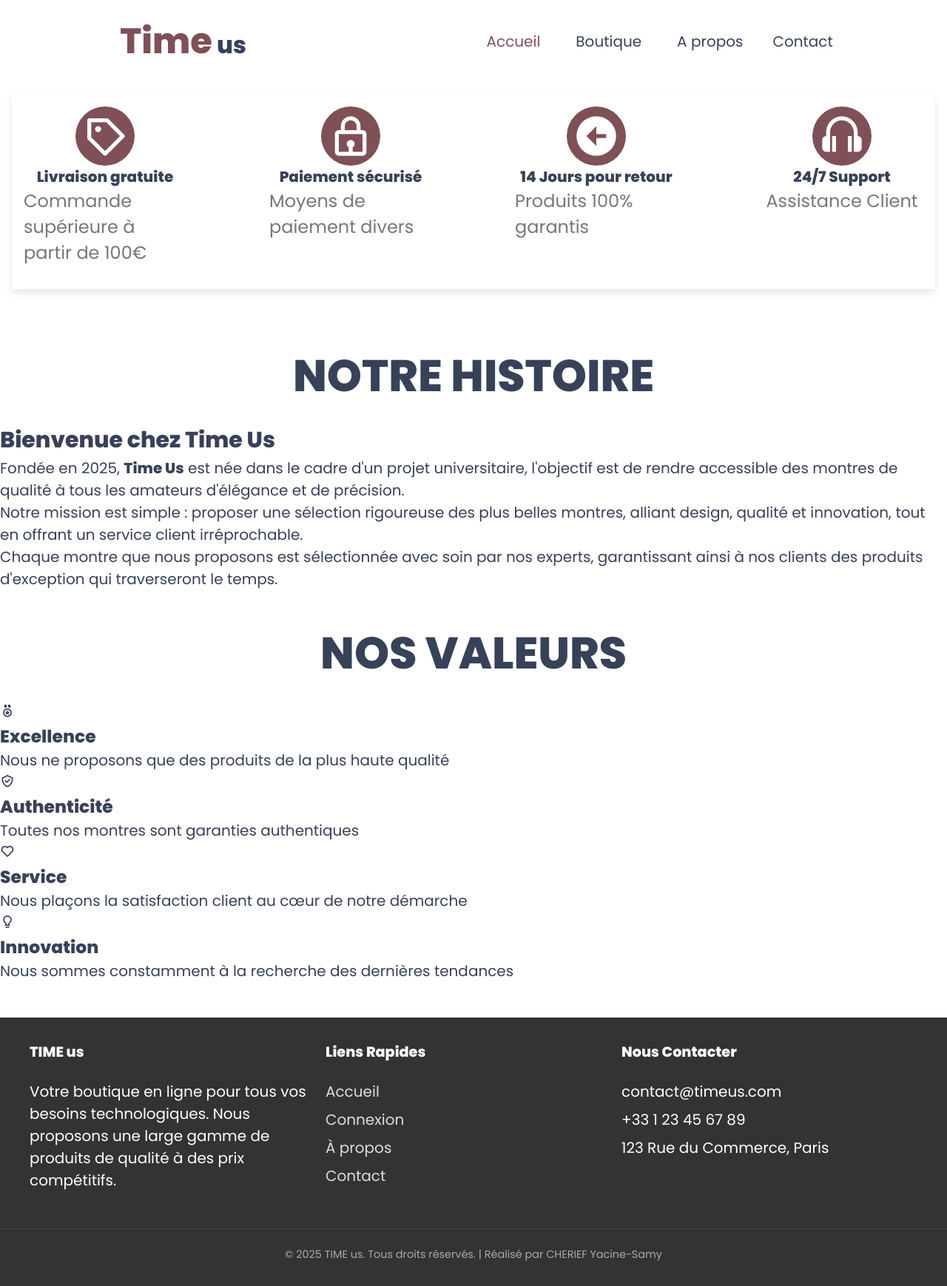
After one commit to samy-che/Projet_Web, a PHP site: page /apropos.php in a window 1280 px wide. The commit adds this page. Shown: the whole page at 74% size. Run offline with PHP 8.4, Linux system fonts and the light colour scheme.

Commit message:
création de la page "a propos"

```diff
--- /dev/null
+++ b/apropos.php
@@ -0,0 +1,165 @@
+<!DOCTYPE html>
+<html lang="fr">
+
+<head>
+    <meta charset="UTF-8" />
+    <meta name="viewport" content="width=device-width, initial-scale=1" />
+    <link rel="stylesheet" type="text/css" href="styles/style.css">
+    <link href='https://unpkg.com/boxicons@2.1.4/css/boxicons.min.css' rel='stylesheet'>
+    <link rel="icon" href="img/logo.png" type="image/x-icon">
+    <title>A propos</title>
+</head>
+
+<body>
+
+    <header class="header">
+        <nav class="nav container">
+            <div class="navigation d-flex">
+                <div class="logo">
+                    <a href="acceuil.php"><span>Time</span> us</a>
+                </div>
+                <div class="menu">
+                    <ul class="nav-list d-flex">
+                        <li class="nav-item">
+                            <a href="acceuil.php" class="nav-link">Accueil</a>
+                        </li>
+                        <li class="nav-item">
+                            <a href="acceuil.php#products" class="nav-link">Boutique</a>
+                        </li>
+                        <li class="nav-item">
+                            <a href="#" class="nav-link">A propos</a>
+                        </li>
+                        <li class="nav-item">
+                            <a href="contact.php" target="_BLANK" class="nav-link">Contact</a>
+                        </li>
+                    </ul>
+                </div>
+            </div>
+        </nav>
+    </header>
+
+    <section class="section service">
+        <div class="service-center container">
+            <div class="service">
+                <span class="icon">
+                    <div><i class='bx bx-purchase-tag'></i></div>
+                </span>
+                <h4>Livraison gratuite</h4>
+                <span class="text">Commande supérieure à partir de 100€</span>
+            </div>
+
+            <div class="service">
+                <span class="icon">
+                    <div><i class='bx bx-lock'></i></div>
+                </span>
+                <h4>Paiement sécurisé</h4>
+                <span class="text">Moyens de paiement divers</span>
+            </div>
+
+            <div class="service">
+                <span class="icon">
+                    <div><i class='bx bxs-left-arrow-circle'></i></div>
+                </span>
+                <h4>14 Jours pour retour</h4>
+                <span class="text">Produits 100% garantis</span>
+            </div>
+
+            <div class="service">
+                <span class="icon">
+                    <div><i class='bx bx-headphone'></i></div>
+                </span>
+                <h4>24/7 Support</h4>
+                <span class="text">Assistance Client</span>
+            </div>
+        </div>
+    </section>
+
+    <main>
+        <section class="about-section container">
+            <div class="title">
+                <h1>Notre Histoire</h1>
+            </div>
+
+            <div class="about-content">
+                <div class="about-text">
+                    <h2>Bienvenue chez Time Us</h2>
+                    <p>Fondée en 2025, <strong>Time Us</strong> est née dans le cadre d'un projet universitaire,
+                        l'objectif est de
+                        rendre accessible des montres de qualité à tous les amateurs d'élégance et de précision.</p>
+
+                    <p>Notre mission est simple : proposer une sélection rigoureuse des plus belles montres, alliant
+                        design, qualité et innovation, tout en offrant un service client irréprochable.</p>
+
+                    <p>Chaque montre que nous proposons est sélectionnée avec soin par nos experts, garantissant ainsi à
+                        nos clients des produits d'exception qui traverseront le temps.</p>
+                </div>
+            </div>
+        </section>
+
+        <section class="values-section container">
+            <div class="title">
+                <h2>Nos Valeurs</h2>
+            </div>
+
+            <div class="values-content">
+                <div class="value">
+                    <i class='bx bx-medal'></i>
+                    <h3>Excellence</h3>
+                    <p>Nous ne proposons que des produits de la plus haute qualité</p>
+                </div>
+
+                <div class="value">
+                    <i class='bx bx-check-shield'></i>
+                    <h3>Authenticité</h3>
+                    <p>Toutes nos montres sont garanties authentiques</p>
+                </div>
+
+                <div class="value">
+                    <i class='bx bx-heart'></i>
+                    <h3>Service</h3>
+                    <p>Nous plaçons la satisfaction client au cœur de notre démarche</p>
+                </div>
+
+                <div class="value">
+                    <i class='bx bx-bulb'></i>
+                    <h3>Innovation</h3>
+                    <p>Nous sommes constamment à la recherche des dernières tendances</p>
+                </div>
+            </div>
+        </section>
+    </main>
+
+    <footer>
+        <div class="footer-content">
+            <div class="footer-column">
+                <h3>TIME us</h3>
+                <p>Votre boutique en ligne pour tous vos besoins technologiques. Nous proposons une large gamme de
+                    produits de qualité à des prix compétitifs.</p>
+            </div>
+            <div class="footer-column">
+                <h3>Liens Rapides</h3>
+                <ul class="footer-links">
+                    <li><a href="acceuil.php">Accueil</a></li>
+                    <li><a href="login.php">Connexion</a></li>
+                    <li><a href="#">À propos</a></li>
+                    <li><a href="#">Contact</a></li>
+                </ul>
+            </div>
+            <div class="footer-column">
+                <h3>Nous Contacter</h3>
+                <ul class="footer-links">
+                    <li><i class="fas fa-envelope"></i> contact@timeus.com</li>
+                    <li><i class="fas fa-phone"></i> +33 1 23 45 67 89</li>
+                    <li><i class="fas fa-map-marker-alt"></i> 123 Rue du Commerce, Paris</li>
+                </ul>
+            </div>
+        </div>
+        <div class="copyright">
+            &copy; <?php echo date('Y'); ?> TIME us. Tous droits réservés. | Réalisé par CHERIEF Yacine-Samy
+        </div>
+    </footer>
+
+    <script src="js/script.js"></script>
+</body>
+
+</html>
```
Also changed, not shown: acceuil.php (+3 -4 lines).
